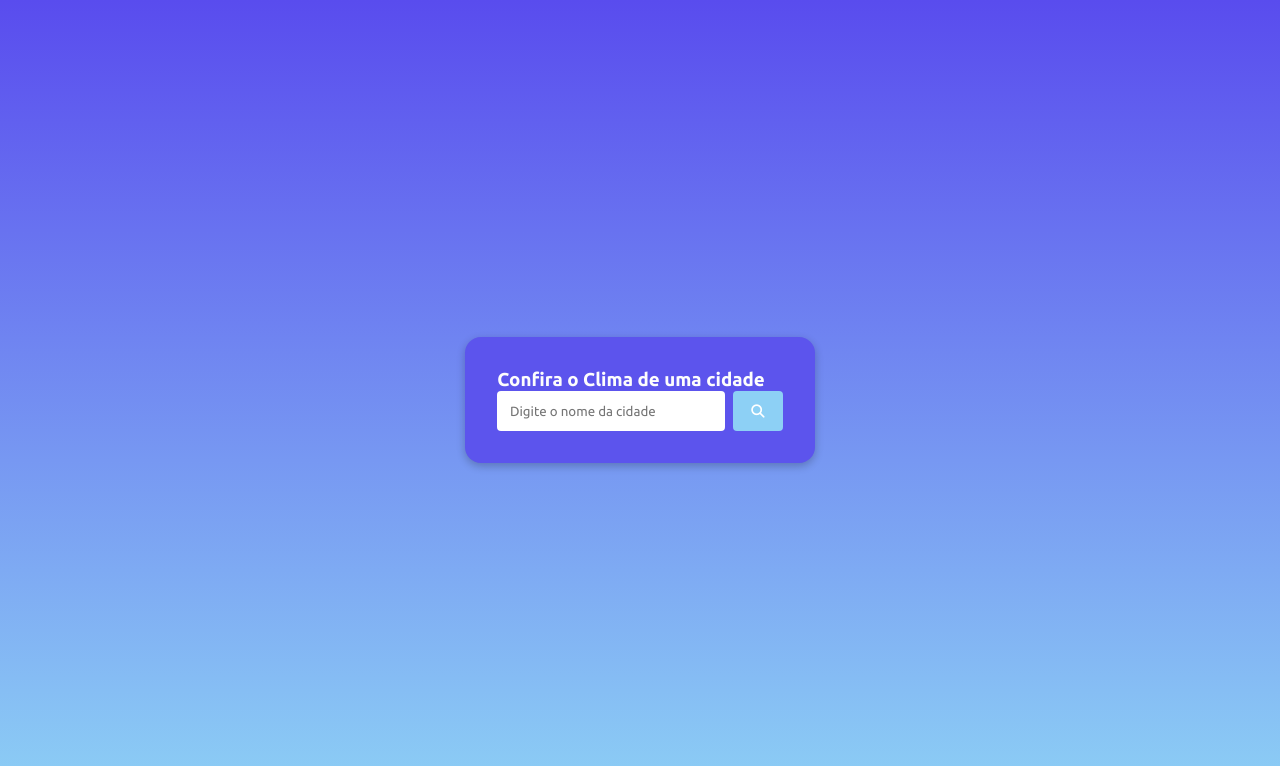
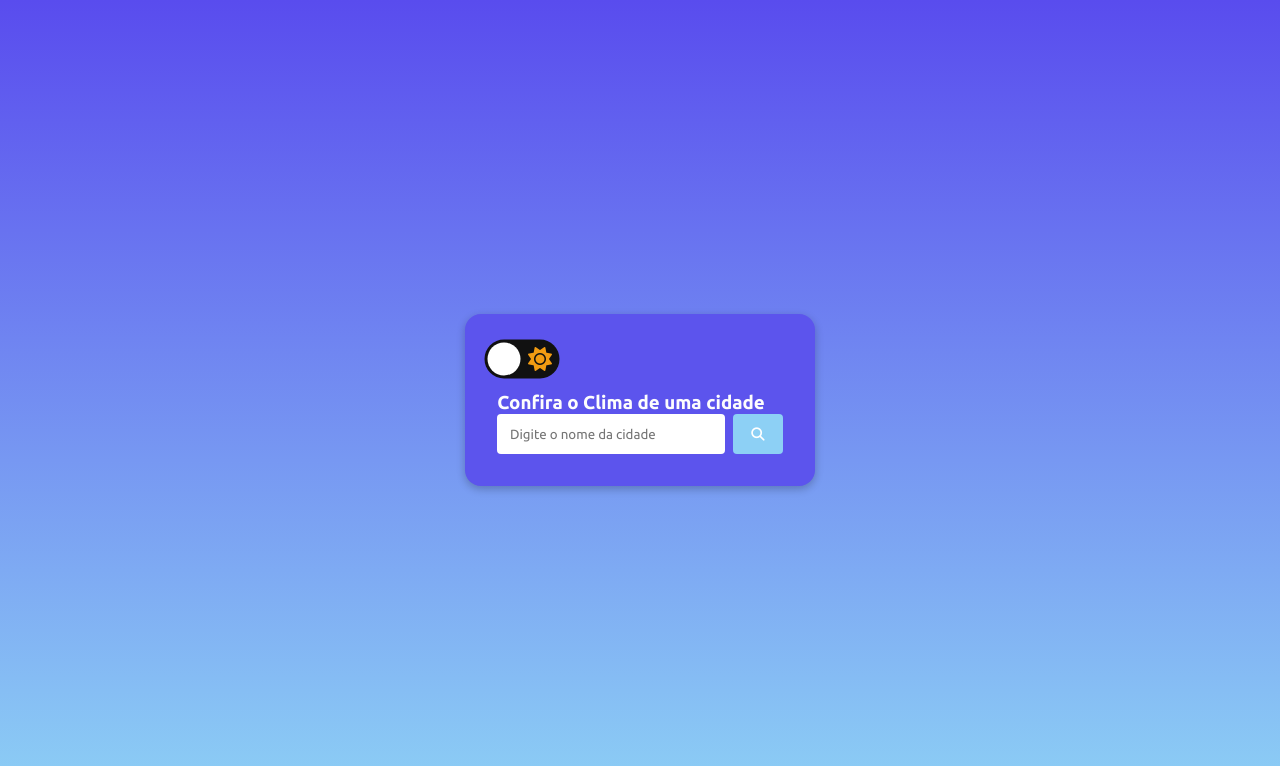
Before and after one commit to samuellopessv/Projeto-Clima, a plain HTML site: page index.html in a window 1280 px wide. Drawn offline with Linux system fonts and the light colour scheme.

Commit message:
atualizei 10

```diff
--- a/css/style.css
+++ b/css/style.css
@@ -3,14 +3,66 @@
     padding: 0;
     margin: 0;
     font-family: "Ubuntu",sans-serif;
+    border: 0;
+    box-sizing: border-box;
 }
+
+
+
 body{
     background: linear-gradient(180deg,#594cee 0%, #8dd0f5 100%);
     display: flex;
     justify-content: center;
     align-items: center;
     height: 100vh;
+    margin: 0;
+    transition: background 0.2s linear;
 }
+body.dark{
+    background:#232c35 ;
+}
+.checkbox{
+    opacity: 0;
+    position: absolute;
+
+}
+.label{
+    background-color: #111;
+    border-radius:50px ;
+    cursor: pointer;
+    display: flex;
+    align-items: center;
+    justify-content: space-between;
+
+    margin-bottom: 20px;
+    padding: 5px;
+    position: relative;
+    height: 26px;
+    width: 50px;
+    transform: scale(1.5);
+
+}
+.label .ball{
+    background-color: #fff;
+    border-radius: 50%;
+    position: absolute;
+    top: 2px;
+    left: 2px;
+    height: 22px;
+    width: 22px;
+    transform: translateX(0px);
+    transition: transform 0.2s linear;
+}
+.checkbox:checked + .label .ball {
+    transform: translateX(24px);
+}
+.fa-moon{
+    color: #f1c30f;
+}
+.fa-sun{
+    color: #f39c12;
+}
+
 .hide{
     display: none;
 }
--- a/index.html
+++ b/index.html
@@ -1,5 +1,5 @@
 <!DOCTYPE html>
-<html lang="en">
+<html lang="pt-br">
 <head>
     <meta charset="UTF-8">
     <meta http-equiv="X-UA-Compatible" content="IE=edge">
@@ -18,6 +18,12 @@
 </head>
 <body>
     <div class="container">
+        <input type="checkbox" class="checkbox" id="chk">
+        <label class="label" for="chk">
+         <i class="fas fa-moon"></i>
+         <i class="fas fa-sun"></i>
+         <div class="ball"></div>
+        </label>
         <div class="form">
             <h3>Confira o Clima de uma cidade</h3>
             <div class="form-input-container">
@@ -54,5 +60,6 @@
             </div>
         </div>
     </div>
+    <script src="https://kit.font-awesome.com/998c60ef77.js" crossorigin="anonymous"></script>
 </body>
 </html>
--- a/js/scripts.js
+++ b/js/scripts.js
@@ -7,6 +7,7 @@ const apiCountryURL = "https://countryflagsapi.com/png/"
 
 const cityInput = document.querySelector('#city-input')
 const searchBtn = document.querySelector('#search')
+const chk = document.getElementById('chk')
 
 const cityElement = document.querySelector("#city")
 const tempElement = document.querySelector("#temperature span")
@@ -49,6 +50,10 @@ const showWeatherData = async(city) => {
 
 
 //Eventos
+chk.addEventListener('change',() => {
+    document.body.classList.toggle('dark')
+})
+
 searchBtn.addEventListener('click', (e) =>{
     e.preventDefault()
 
```
